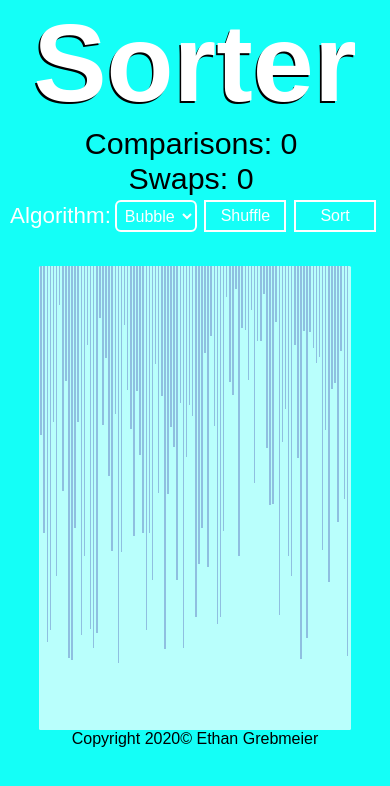
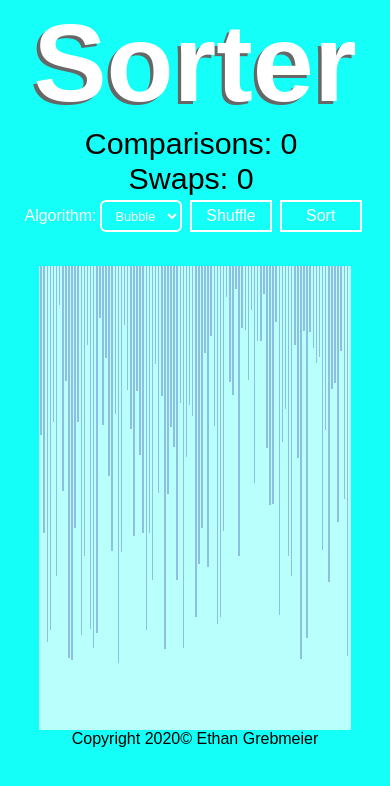
Before and after one commit to EthanGrebmeier/sorter, an Angular app: page / in a window 390 px wide. Shown: the top 786 px of the page. Built offline with nearby package versions, Linux system fonts and the light colour scheme.

Commit message:
Updated Font

```diff
--- a/src/app/graph/graph.component.scss
+++ b/src/app/graph/graph.component.scss
@@ -1,3 +1,5 @@
+$font2: 'Montserrat', sans-serif;
+
 body{
     min-width: 100%;
     min-height: 100%;
@@ -29,7 +31,7 @@ body{
        border: solid .3vh white;
        cursor: pointer;
 
-       font-family: 'Hammersmith One', sans-serif;
+       font-family: $font2;
        font-size: 2.8vw;
 
        transition: color 300ms, background 300ms;
@@ -49,6 +51,7 @@ body{
    }
 
    label{
+       font-family: $font2;
        font-size: 2.8vw;
        color: white;
 
@@ -73,6 +76,8 @@ body{
        color: white;
        margin-left: 1vw;
        margin-right: 1vw;
+
+       font-family: $font2;
 
    }
 
@@ -108,7 +113,7 @@ body{
      display: flex;
      justify-content: center;
      p{
-        font-family: 'Hammersmith One', sans-serif;
+        font-family: $font2;
         color: white;
      }
 }
@@ -127,7 +132,7 @@ body{
 
         label{
             align-self: center;
-            font-size: 1.4rem;
+            font-size: 1rem;
             color: white;
 
         }
@@ -135,7 +140,7 @@ body{
         select{
             height: 2rem;
             width: 21vw;
-            font-size: 1rem;
+            font-size: .8rem;
         }
     }
 
--- a/src/app/sorter/sorter.component.scss
+++ b/src/app/sorter/sorter.component.scss
@@ -1,4 +1,6 @@
 $font1: 'Hammersmith One', sans-serif;
+$font2: 'Montserrat', sans-serif;
+
 
 body{
     min-width: 100vw;
@@ -16,7 +18,7 @@ body{
     margin: 0;
     font-size: 18vh;
     color: white;
-    text-shadow: -.4vw .4vw #000000;
+    text-shadow: -.4vh .4vh #676767;
 
     text-align: center;
 }
@@ -24,6 +26,7 @@ body{
 .info{
     display: flex;
     p{
+        font-family: $font2;
         font-size: 2.6rem;
         margin: 0;
         margin-right: 2vw;
```
